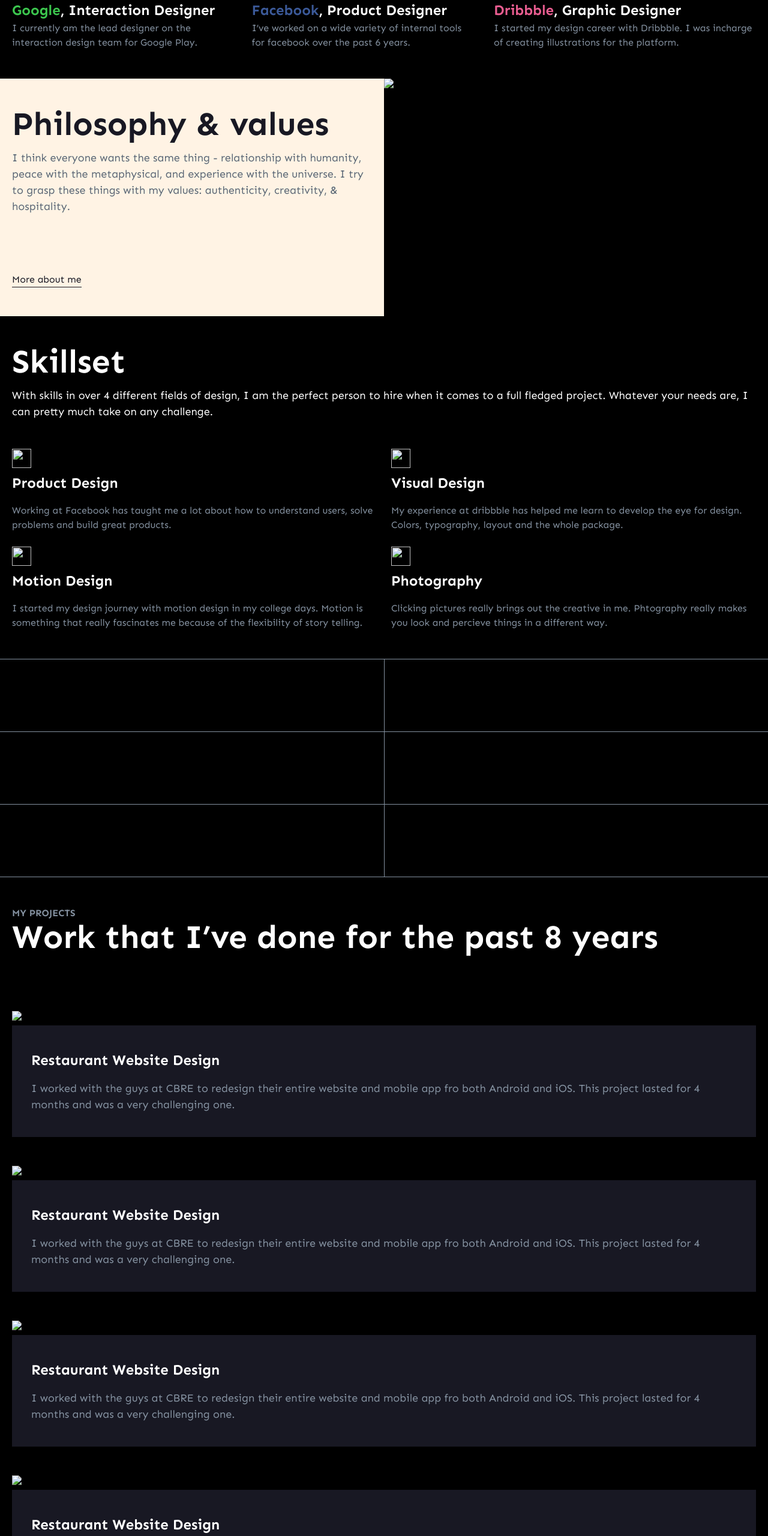
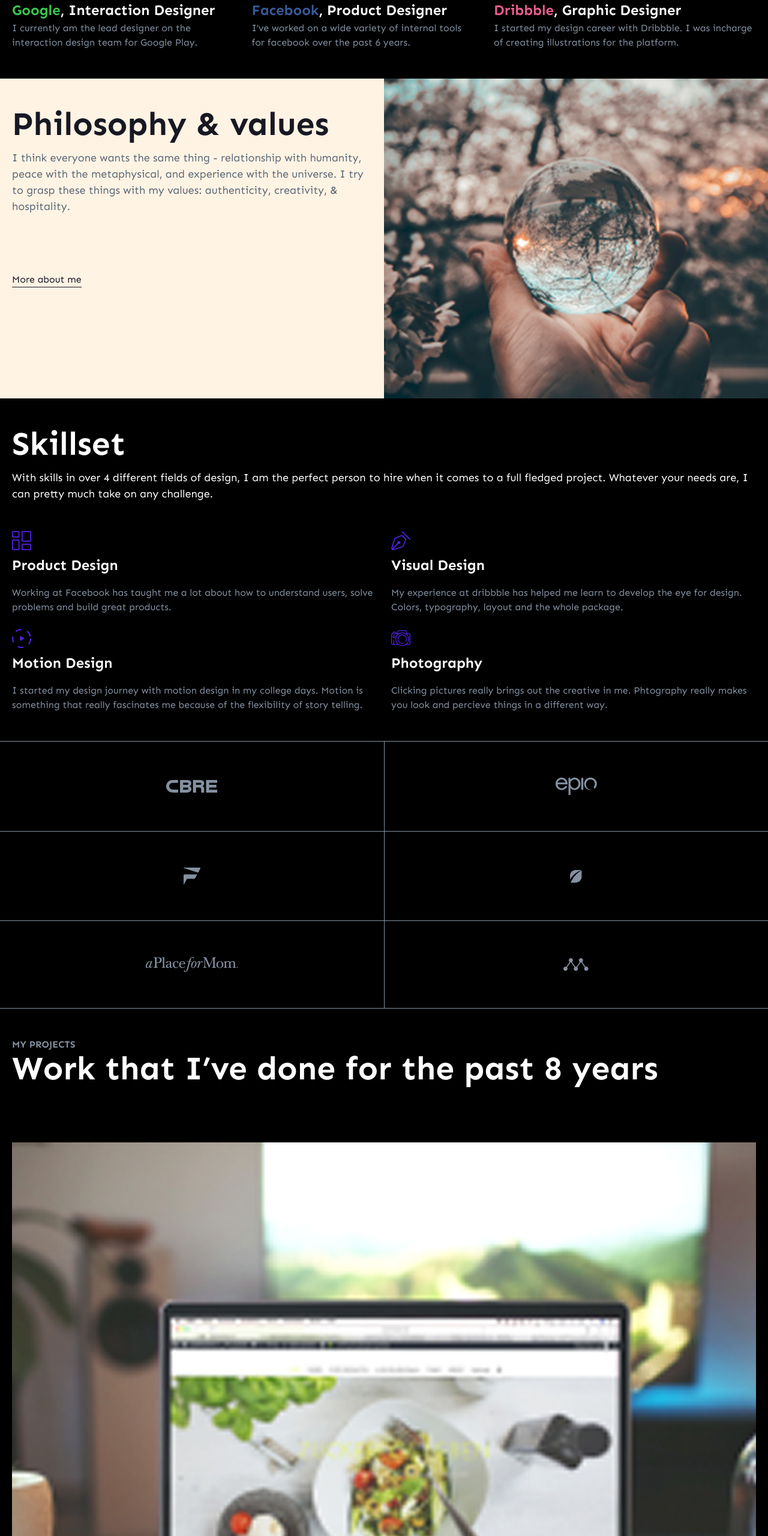
Before and after one commit to Next-25/Figma-Robin.w, a plain HTML site: page index.html in a window 1280 px wide. Shown: the part 1040-3600 px from the top of the page at 60% size. Drawn offline with Linux system fonts and the light colour scheme; the site is published under a folder, as on GitHub Pages, so addresses that start at the root find nothing.

Commit message:
Add "." for all paths to images

```diff
--- a/index.html
+++ b/index.html
@@ -80,7 +80,7 @@
 
     </section>
 
-    <img class="philosophy-image" src="/images/Philosophy_values.png" alt="glass ball">
+    <img class="philosophy-image" src="./images/Philosophy_values.png" alt="glass ball">
 
     <section class="skillset container">
         <article class="skillset-text">
@@ -92,28 +92,28 @@
 
         <article class="skillset-cards">
             <div class="skillset-card1">
-                <img class="skillset-card-image" src="/images/skillset1.svg" alt="">
+                <img class="skillset-card-image" src="./images/skillset1.svg" alt="">
                 <h2 class="skillset-card-title">Product Design</h2>
                 <p class="skillset-card-description">Working at Facebook has taught me a lot about how to understand
                     users, solve problems and build great products.</p>
             </div>
 
             <div class="skillset-card2">
-                <img class="skillset-card-image" src="/images/skillset2.svg" alt="">
+                <img class="skillset-card-image" src="./images/skillset2.svg" alt="">
                 <h2 class="skillset-card-title">Visual Design</h2>
                 <p class="skillset-card-description">My experience at dribbble has helped me learn to develop the eye
                     for design. Colors, typography, layout and the whole package.</p>
             </div>
 
             <div class="skillset-card3">
-                <img class="skillset-card-image" src="/images/skillset3.svg" alt="">
+                <img class="skillset-card-image" src="./images/skillset3.svg" alt="">
                 <h2 class="skillset-card-title">Motion Design</h2>
                 <p class="skillset-card-description">I started my design journey with motion design in my college days.
                     Motion is something that really fascinates me because of the flexibility of story telling. </p>
             </div>
 
             <div class="skillset-card4">
-                <img class="skillset-card-image" src="/images/skillset4.svg" alt="">
+                <img class="skillset-card-image" src="./images/skillset4.svg" alt="">
                 <h2 class="skillset-card-title">Photography</h2>
                 <p class="skillset-card-description">Clicking pictures really brings out the creative in me. Phtography
                     really makes you look and percieve things in a different way.</p>
@@ -122,12 +122,12 @@
     </section>
 
     <section class="skillset-footer">
-        <div class="skillset-footer-image-wrapper"><img class="skillset-footer-image" src="/images/skillset_footer1.png" alt=""></div>
-        <div class="skillset-footer-image-wrapper"><img class="skillset-footer-image" src="/images/skillset_footer2.png" alt=""></div>
-        <div class="skillset-footer-image-wrapper"><img class="skillset-footer-image" src="/images/skillset_footer3.png" alt=""></div>
-        <div class="skillset-footer-image-wrapper"><img class="skillset-footer-image" src="/images/skillset_footer4.png" alt=""></div>
-        <div class="skillset-footer-image-wrapper"><img class="skillset-footer-image" src="/images/skillset_footer5.png" alt=""></div>
-        <div class="skillset-footer-image-wrapper"><img class="skillset-footer-image" src="/images/skillset_footer6.png" alt=""></div>
+        <div class="skillset-footer-image-wrapper"><img class="skillset-footer-image" src="./images/skillset_footer1.png" alt=""></div>
+        <div class="skillset-footer-image-wrapper"><img class="skillset-footer-image" src="./images/skillset_footer2.png" alt=""></div>
+        <div class="skillset-footer-image-wrapper"><img class="skillset-footer-image" src="./images/skillset_footer3.png" alt=""></div>
+        <div class="skillset-footer-image-wrapper"><img class="skillset-footer-image" src="./images/skillset_footer4.png" alt=""></div>
+        <div class="skillset-footer-image-wrapper"><img class="skillset-footer-image" src="./images/skillset_footer5.png" alt=""></div>
+        <div class="skillset-footer-image-wrapper"><img class="skillset-footer-image" src="./images/skillset_footer6.png" alt=""></div>
     </section>
 
     <section class="my_projects container">
@@ -139,7 +139,7 @@
         <article class="my_projects-cards">
 
             <div class="my_projects-card1">
-                <img class="my_projects-card-image" src="/images/progect1.png" alt="photo notebook">
+                <img class="my_projects-card-image" src="./images/progect1.png" alt="photo notebook">
                 <div class="my_projects-card-text">
                     <h2 class="my_projects-card-title">Restaurant Website Design</h2>
                     <p class="my_projects-card-description">I worked with the guys at CBRE to redesign their entire
@@ -148,7 +148,7 @@
                 </div>
             </div>
             <div class="my_projects-card2">
-                <img class="my_projects-card-image" src="/images/progect2.png" alt="photo notebook">
+                <img class="my_projects-card-image" src="./images/progect2.png" alt="photo notebook">
                 <div class="my_projects-card-text">
                     <h2 class="my_projects-card-title">Restaurant Website Design</h2>
                     <p class="my_projects-card-description">I worked with the guys at CBRE to redesign their entire
@@ -157,7 +157,7 @@
                 </div>
             </div>
             <div class="my_projects-card3">
-                <img class="my_projects-card-image" src="/images/progect3.png" alt="photo notebook">
+                <img class="my_projects-card-image" src="./images/progect3.png" alt="photo notebook">
                 <div class="my_projects-card-text">
                     <h2 class="my_projects-card-title">Restaurant Website Design</h2>
                     <p class="my_projects-card-description">I worked with the guys at CBRE to redesign their entire
@@ -166,7 +166,7 @@
                 </div>
             </div>
             <div class="my_projects-card4">
-                <img class="my_projects-card-image" src="/images/progect4.png" alt="photo notebook">
+                <img class="my_projects-card-image" src="./images/progect4.png" alt="photo notebook">
                 <div class="my_projects-card-text">
                     <h2 class="my_projects-card-title">Restaurant Website Design</h2>
                     <p class="my_projects-card-description">I worked with the guys at CBRE to redesign their entire
@@ -191,7 +191,7 @@
         <a class="anchor-black container" href="#">More about me</a>
     </section>
 
-    <img class="instagram-image" src="/images/instagram.png" alt="glass ball">
+    <img class="instagram-image" src="./images/instagram.png" alt="glass ball">
 
     <section class="dribbble container">
         <article class="dribbble-text">
@@ -200,7 +200,7 @@
                 Dribbble. Likes and comments are appreciated.</p>
         </article>
         <a class="anchor-white" href="#">Follow me on Dribbble</a>
-        <img class="dribbble-image" src="/images/dribbble.png" alt="">
+        <img class="dribbble-image" src="./images/dribbble.png" alt="">
     </section>
 
     <section class="comments container">
@@ -261,10 +261,10 @@
         </article>
 
         <article class="photography-images">
-            <img class="photography-image" src="/images/photography1.png" alt="">
-            <img class="photography-image" src="/images/photography2.png" alt="">
-            <img class="photography-image" src="/images/photography3.png" alt="">
-            <img class="photography-image" src="/images/photography4.png" alt="">
+            <img class="photography-image" src="./images/photography1.png" alt="">
+            <img class="photography-image" src="./images/photography2.png" alt="">
+            <img class="photography-image" src="./images/photography3.png" alt="">
+            <img class="photography-image" src="./images/photography4.png" alt="">
         </article>
     </section>
 
@@ -289,7 +289,7 @@
 
     <footer class="footer">
         <div class="footer_logo_social_media">
-            <img class="footer-logo" src="/images/logo.svg" alt="">
+            <img class="footer-logo" src="./images/logo.svg" alt="">
             <div class="footer-social_media">
                 <a class="footer-social_media-anchor" href="">
                     <img class="footer-social_media-image" src="images/social_media1.svg" alt="">
```
